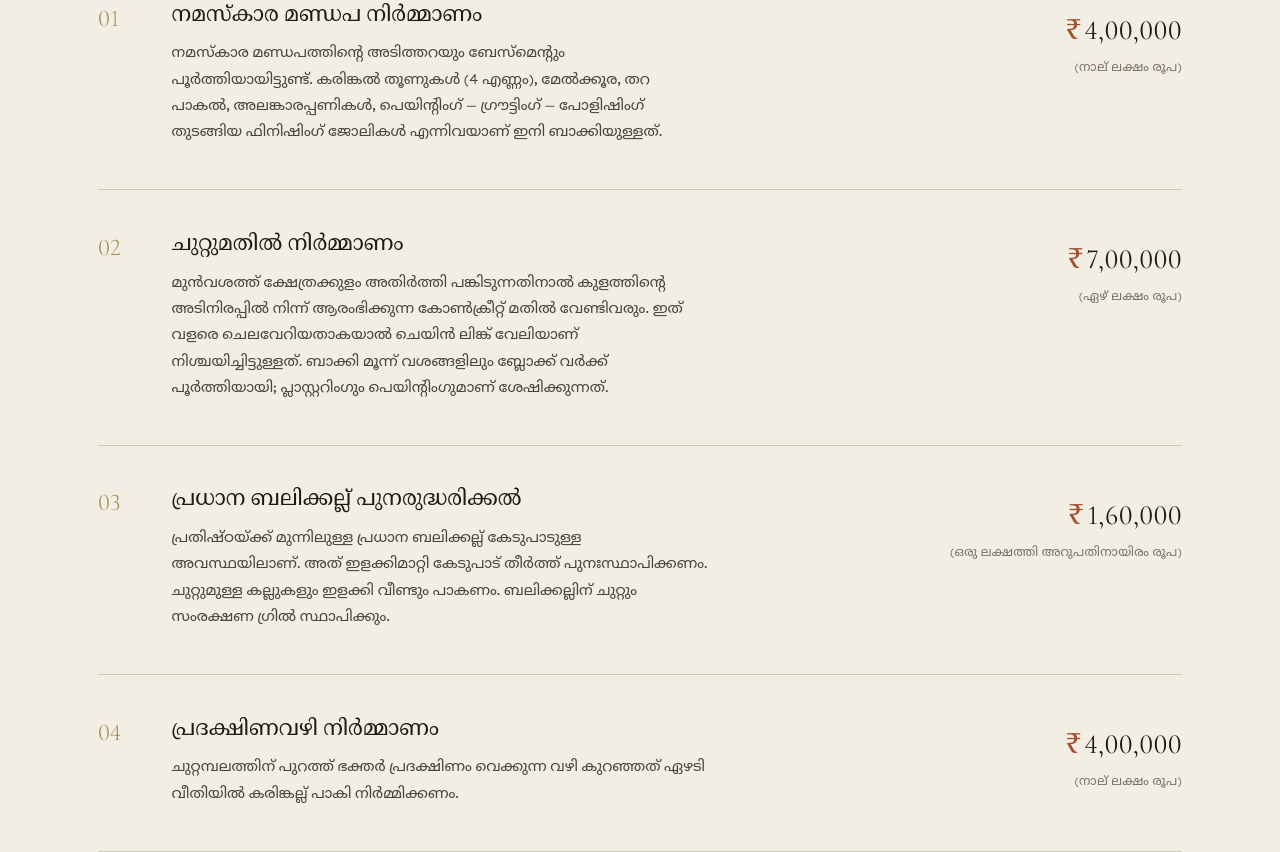
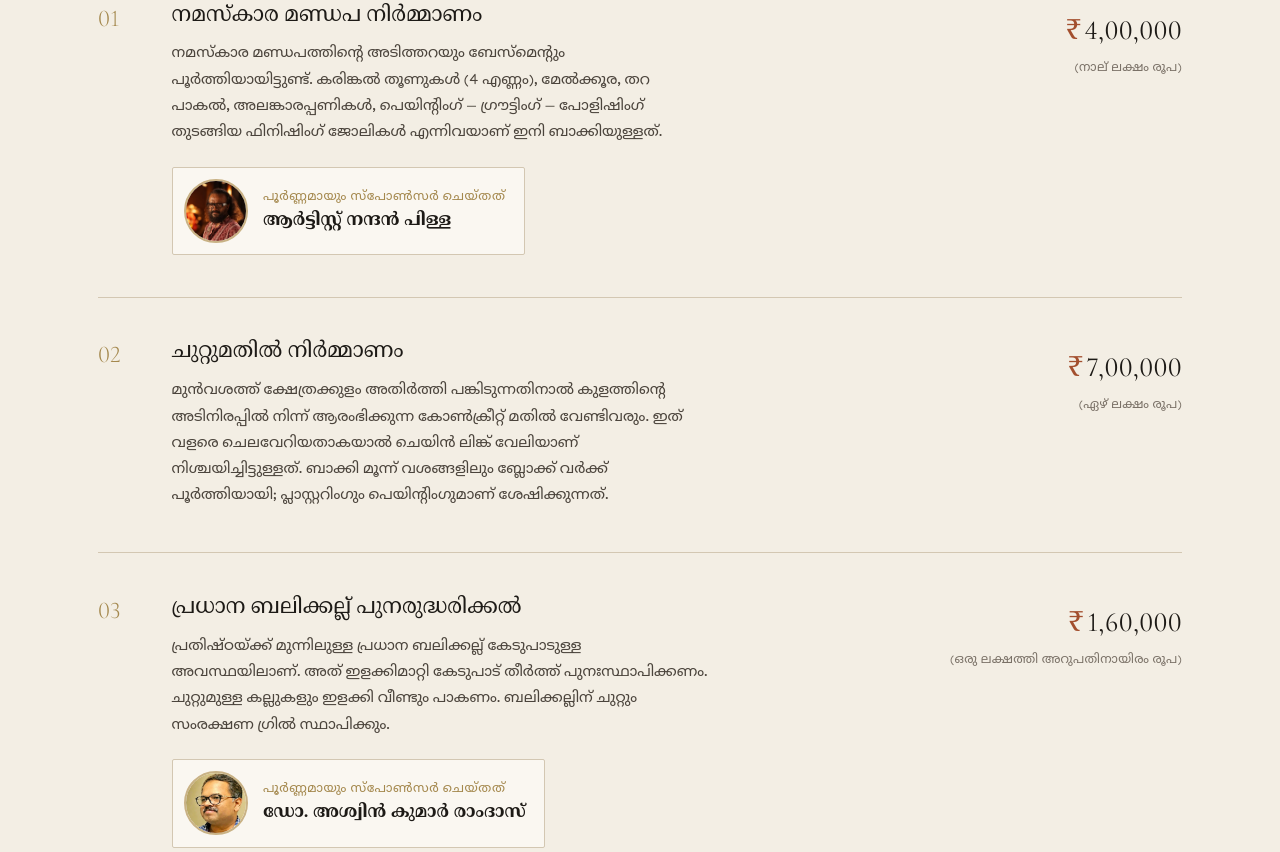
Before and after one commit to Gopisam1126/Korli-Temple-website, a plain HTML site: page Code/renovation.html in a window 1280 px wide. Shown: the part 6829-7681 px from the top of the page. Drawn offline with nearby package versions, Linux system fonts and the light colour scheme; a web font is replaced by a local one.

Commit message:
Add sponsor credits to the Namaskara Mandapam and Balikkallu works
Two devotees have sponsored renovation works in full, and the committee
wants them acknowledged with their name and photograph. Each credit sits
inside the work it paid for, under the description and beside the cost,
so no new section or renumbering is needed:

- 01 Namaskara Mandapam (Rs 4,00,000): Artist Nandan Pillai
- 03 main Balikkallu (Rs 1,60,000): Dr. Ashwin Kumar Ramdas

The first photograph is cropped from the sponsor's poster to the portrait
alone, leaving out the poster's text; the second is used as supplied,
re-saved as JPEG. The round frame is positioned so the face of the tall
portrait stays in view.

The change is additions only, so it can be reverted cleanly if the
committee asks.

Co-Authored-By: Claude Opus 5.5 <noreply@anthropic.com>

```diff
--- a/Code/css/style.css
+++ b/Code/css/style.css
@@ -1166,3 +1166,22 @@ h3{ font-size:clamp(1.15rem,1.05rem + .4vw,1.35rem); }
   transition:opacity .25s;
 }
 .ftr a:hover .ftr__c__ro{ opacity:1; }
+
+/* ── sponsor credit inside a work (renovation page) ─────────── */
+.work__sponsor{
+  display:flex; align-items:center; gap:.95rem;
+  width:fit-content; max-width:100%;
+  margin-top:1.2rem; padding:.7rem 1.15rem .7rem .7rem;
+  background:var(--paper); border:1px solid var(--line-2); border-radius:var(--radius);
+}
+.work__sponsor img{
+  /* portraits arrive in mixed shapes; 20% keeps a tall photo's face in the circle */
+  flex:0 0 auto; width:64px; height:64px; border-radius:50%;
+  object-fit:cover; object-position:50% 20%;
+  border:2px solid var(--gold-soft);
+}
+.work__sponsor-label{ display:block; font-size:.8rem; letter-spacing:.045em; color:var(--gold); }
+.work__sponsor-name{
+  display:block; font-family:var(--f-display); font-size:1.08rem; font-weight:700;
+  line-height:1.4; color:var(--ink);
+}
--- a/Code/renovation.html
+++ b/Code/renovation.html
@@ -427,6 +427,14 @@
           <h3><span lang="ml">നമസ്കാര മണ്ഡപ നിർമ്മാണം</span><span lang="en">Namaskara Mandapam construction</span></h3>
           <p><span lang="ml">നമസ്കാര മണ്ഡപത്തിന്റെ അടിത്തറയും ബേസ്മെന്റും പൂർത്തിയായിട്ടുണ്ട്. കരിങ്കൽ തൂണുകൾ (4 എണ്ണം), മേൽക്കൂര, തറ പാകൽ, അലങ്കാരപ്പണികൾ, പെയിന്റിംഗ് — ഗ്രൗട്ടിംഗ് — പോളിഷിംഗ് തുടങ്ങിയ ഫിനിഷിംഗ് ജോലികൾ എന്നിവയാണ് ഇനി ബാക്കിയുള്ളത്.</span>
              <span lang="en">The foundation and basement for the Namaskara Mandapam are complete. What remains is four karinkallu pillars, the roof, flooring, ornamental work, and finishing such as painting, grouting and polishing.</span></p>
+          <div class="work__sponsor">
+            <img src="assets/img/sponsor-nandan-pillai.jpg" width="533" height="800" loading="lazy"
+                 alt="ആർട്ടിസ്റ്റ് നന്ദൻ പിള്ള">
+            <div>
+              <span class="work__sponsor-label"><span lang="ml">പൂർണ്ണമായും സ്പോൺസർ ചെയ്തത്</span><span lang="en">Fully sponsored by</span></span>
+              <span class="work__sponsor-name"><span lang="ml">ആർട്ടിസ്റ്റ് നന്ദൻ പിള്ള</span><span lang="en">Artist Nandan Pillai</span></span>
+            </div>
+          </div>
         </div>
         <div class="work__cost">
           <span class="work__amt"><span class="work__cur">₹</span>4,00,000</span>
@@ -451,6 +459,14 @@
           <h3><span lang="ml">പ്രധാന ബലിക്കല്ല് പുനരുദ്ധരിക്കൽ</span><span lang="en">Restoration of the main Balikkallu</span></h3>
           <p><span lang="ml">പ്രതിഷ്ഠയ്ക്ക് മുന്നിലുള്ള പ്രധാന ബലിക്കല്ല് കേടുപാടുള്ള അവസ്ഥയിലാണ്. അത് ഇളക്കിമാറ്റി കേടുപാട് തീർത്ത് പുനഃസ്ഥാപിക്കണം. ചുറ്റുമുള്ള കല്ലുകളും ഇളക്കി വീണ്ടും പാകണം. ബലിക്കല്ലിന് ചുറ്റും സംരക്ഷണ ഗ്രിൽ സ്ഥാപിക്കും.</span>
              <span lang="en">The main Balikkallu in front of the deity is damaged. It must be removed, rectified and refixed, the surrounding stones relaid, and a protective grill fitted around it.</span></p>
+          <div class="work__sponsor">
+            <img src="assets/img/sponsor-ashwin-kumar.jpg" width="387" height="387" loading="lazy"
+                 alt="ഡോ. അശ്വിൻ കുമാർ രാംദാസ്">
+            <div>
+              <span class="work__sponsor-label"><span lang="ml">പൂർണ്ണമായും സ്പോൺസർ ചെയ്തത്</span><span lang="en">Fully sponsored by</span></span>
+              <span class="work__sponsor-name"><span lang="ml">ഡോ. അശ്വിൻ കുമാർ രാംദാസ്</span><span lang="en">Dr. Ashwin Kumar Ramdas</span></span>
+            </div>
+          </div>
         </div>
         <div class="work__cost">
           <span class="work__amt"><span class="work__cur">₹</span>1,60,000</span>
```
Also changed, not shown: Code/assets/img/sponsor-ashwin-kumar.jpg (added), Code/assets/img/sponsor-nandan-pillai.jpg (added).
